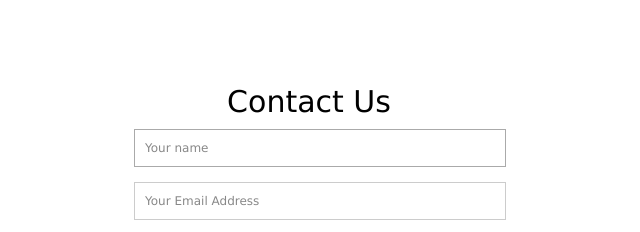
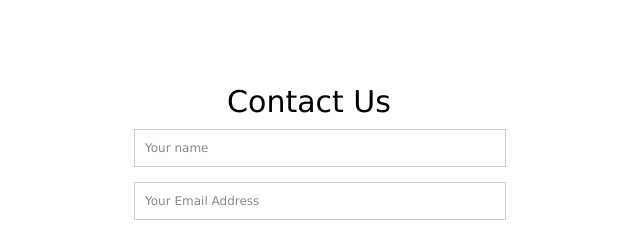
Before and after one commit to xaviouscoding/xaviouscoding.github.io, a plain HTML site: page index.html in a window 1280 px wide. Shown: the part 1600-1832 px from the top of the page, 331-971 px from the left. Drawn offline with Linux system fonts and the light colour scheme.

Commit message:
Update index.html

```diff
--- a/index.html
+++ b/index.html
@@ -51,7 +51,7 @@
                 <form id="contact" action="" method="post">
                   <h3>Contact Us</h3>
                   <fieldset>
-                    <input placeholder="Your name" type="text" tabindex="1" required autofocus>
+                    <input placeholder="Your name" type="text" tabindex="1" required>
                   </fieldset>
                   <fieldset>
                     <input placeholder="Your Email Address" type="email" tabindex="2" required>
```
